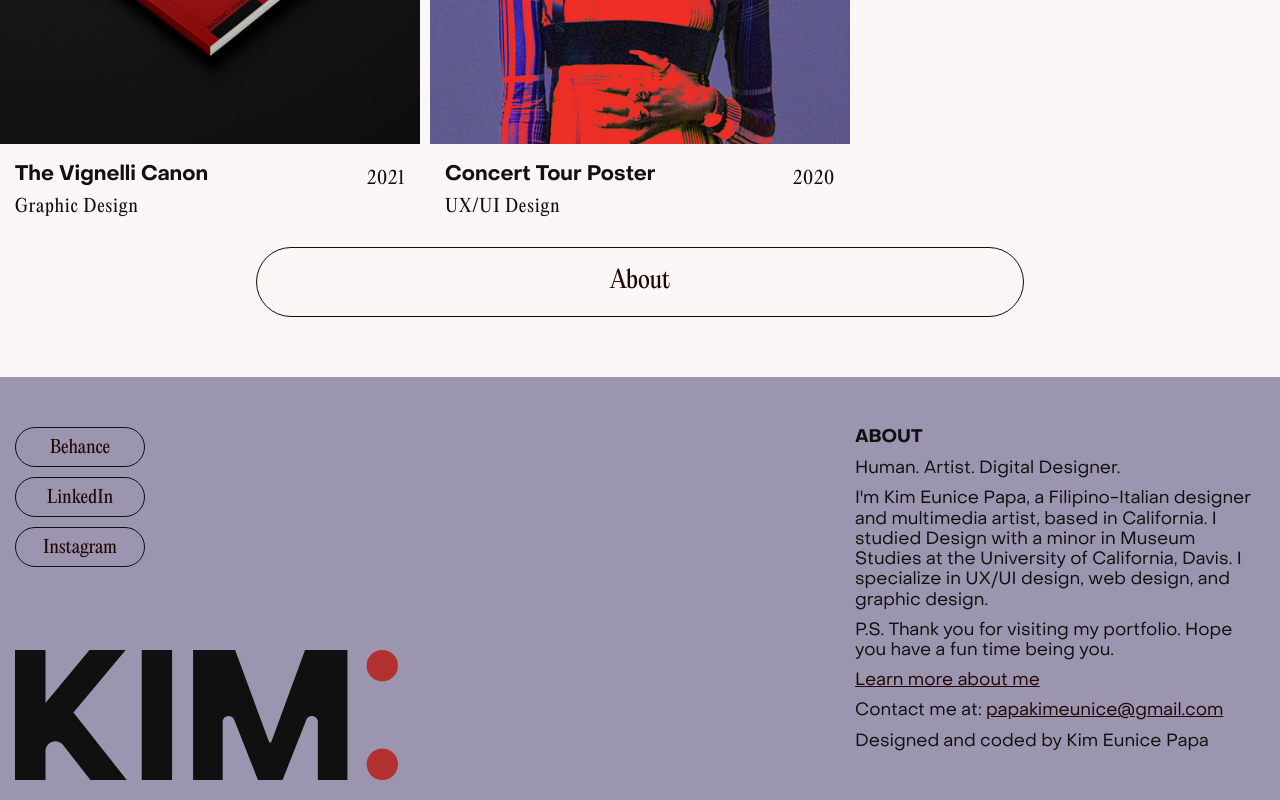
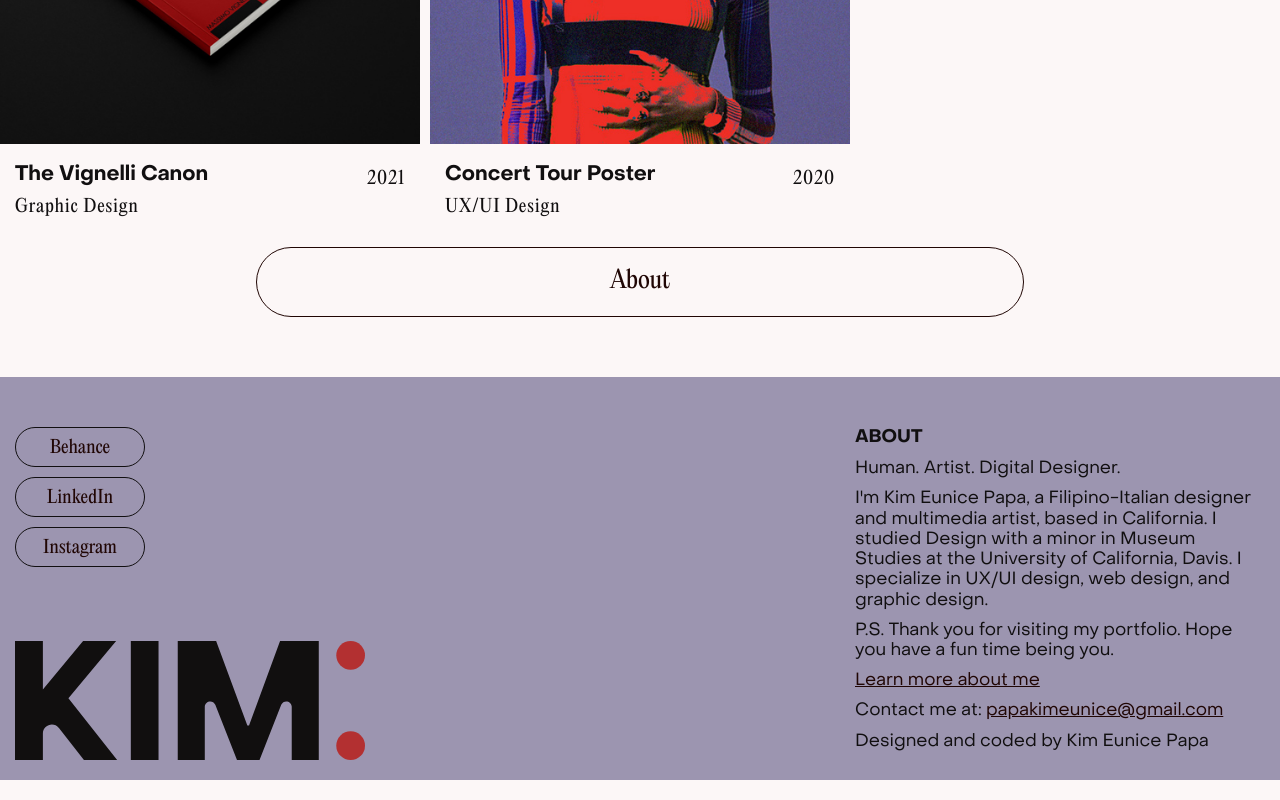
Before and after one commit to kimeunicepapa/portfolio-public, a plain HTML site: page index.html in a window 1280 px wide. Shown: the part 1641-2441 px from the top of the page. Drawn offline with nearby package versions, Linux system fonts and the light colour scheme.

Commit message:
actually  3 fixed footer

```diff
--- a/styles.css
+++ b/styles.css
@@ -236,7 +236,7 @@ footer h3 {
 }
 
 #logo-footer {
-    height: 100px;
+    max-width: 250px;
     margin-top: 30px;
 }
 
@@ -352,7 +352,6 @@ footer h3 {
 
     #logo-footer {
         margin: 0;
-        width: auto;
 
         grid-column: 1 / 1;
         grid-row: 2/2;
@@ -377,7 +376,7 @@ footer h3 {
 
     #footer-about {
         /* max-width: 400px; */
-        padding-bottom: 20px;
+        /* padding-bottom: 30px; */
         grid-column: 2 / span 2;
         grid-row: 1/ span 2;
     }
@@ -490,8 +489,8 @@ footer h3 {
     }
 
     #logo-footer {
-        height: 130px;
-       /* width: 100%; */
+        /* height: 130px; */
+       max-width: 350px;
 
         grid-column: 1 / span 2;
     }
```
